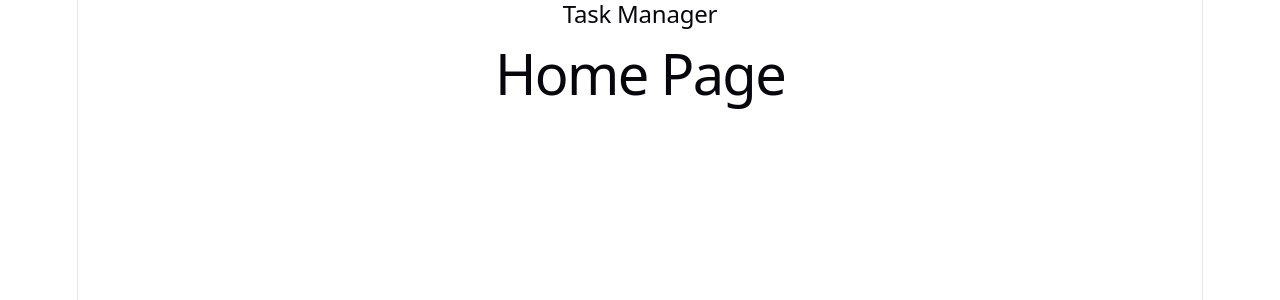
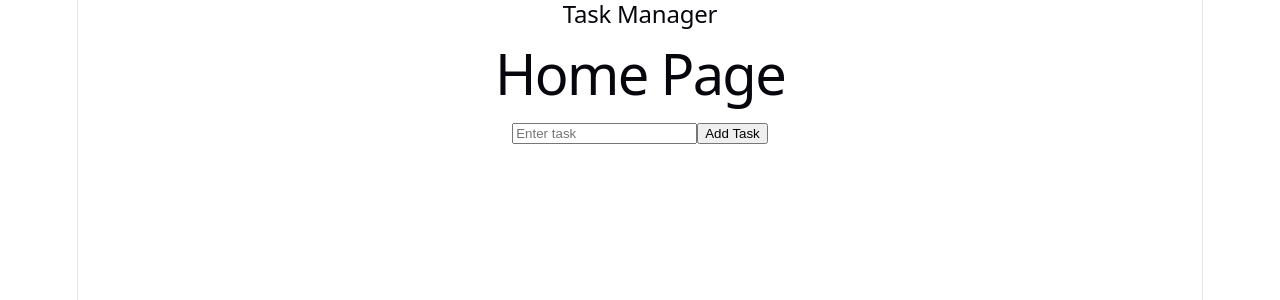
Before and after one commit to saifullahkhalid521-bit/Task-manager-app, a React (Vite) app in the folder client/: page / in a window 1280 px wide. Shown: the top 300 px of the page. Built offline with nearby package versions, Linux system fonts and the light colour scheme.

Commit message:
Create working input task box

```diff
--- /dev/null
+++ b/client/src/components/TaskForm.jsx
@@ -0,0 +1,32 @@
+import { useState } from "react";
+
+function TaskForm() {
+  const [task, setTask] = useState("");
+  const [tasks, setTasks] = useState([]);
+
+  function handleAddTask() {
+    setTasks([...tasks, task]);
+    setTask("");
+  }
+
+  return (
+    <div>
+      <input
+        type="text"
+        placeholder="Enter task"
+        value={task}
+        onChange={(e) => setTask(e.target.value)}
+      />
+
+      <button onClick={handleAddTask}>
+        Add Task
+      </button>
+
+      {tasks.map((item, index) => (
+        <p key={index}>{item}</p>
+      ))}
+    </div>
+  );
+}
+
+export default TaskForm;
--- a/client/src/pages/Home.jsx
+++ b/client/src/pages/Home.jsx
@@ -1,25 +1,12 @@
-// import Navbar from "../components/Navbar";
-
-// function Home() {
-//   return (
-//     <div>
-//       <Navbar />
-
-//       <h1>Home Page</h1>
-//     </div>
-//   );
-// }
-
-// export default Home;
-
 import Navbar from "../components/Navbar";
+import TaskForm from "../components/TaskForm";
 
 function Home() {
   return (
     <div>
       <Navbar />
-
       <h1>Home Page</h1>
+      <TaskForm />
     </div>
   );
 }
```
Also changed, not shown: client/src/App.jsx (+0 -14 lines), client/src/components/Navbar.jsx (+0 -10 lines).
